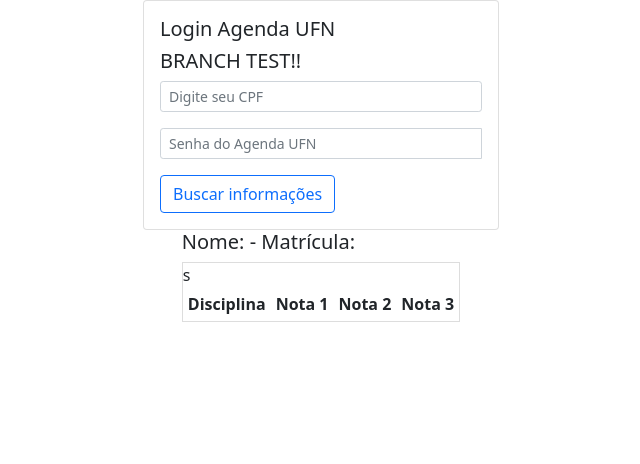
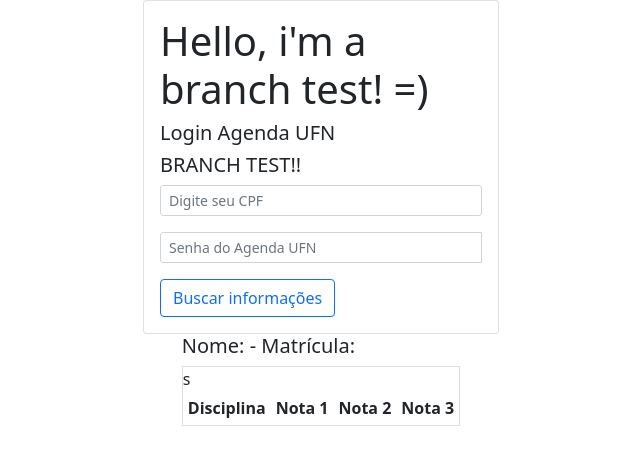
Before and after one commit to gabrielNetto94/agenda-UFN, a React (Create React App) app in the folder frontend/: page / in a window 1280 px wide. Shown: the top 464 px of the page, without its empty margins (319-959 px from the left). Built offline with nearby package versions, Linux system fonts and the light colour scheme.

Commit message:
another test

```diff
--- a/frontend/src/App.js
+++ b/frontend/src/App.js
@@ -72,6 +72,7 @@
                             <div className="card" style={{ width: '100%' }}>
                                 <div className="card-body">
 
+                                <h1 className="card-title">Hello, i'm a branch test!  =)</h1>
                                     <h5 className="card-title">Login Agenda UFN</h5>
                                     <h5 className="card-title">BRANCH TEST!!</h5>
                                     <form onSubmit={handleLogin}>
```
Also changed, not shown: 1 other file (tests, documents, lock files or other folders).
